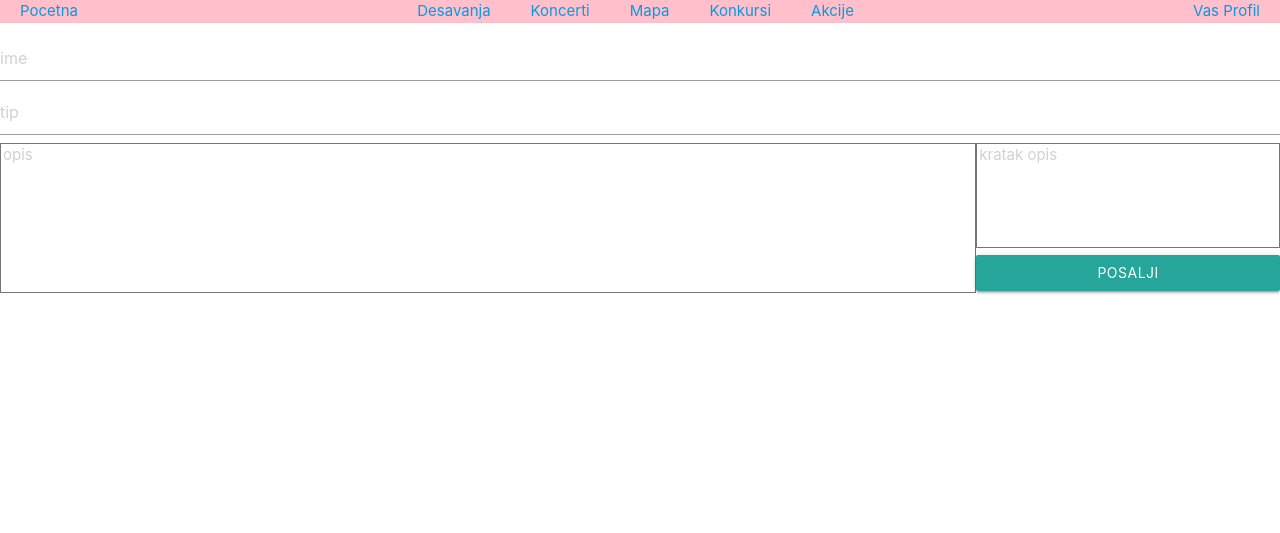
After one commit to andrijast/zadatakhzs, a PHP site: page /Pages/Tabs/dodajEvent.php in a window 1280 px wide. The commit adds this page. Shown: the top 533 px of the page. Run offline with PHP 8.4, Linux system fonts and the light colour scheme.

Commit message:
dodat Event Page

```diff
--- /dev/null
+++ b/Pages/Tabs/dodajEvent.php
@@ -0,0 +1,33 @@
+<!DOCTYPE html>
+<html>
+
+<head>
+    <?php include $_SERVER['DOCUMENT_ROOT'].'/zadatakhzs/templates/head.php' ?>
+    <link rel='stylesheet' href='/zadatakhzs/styles/event.css'/>
+    <title>Nov Dogadjaj</title>
+</head>
+
+<body>
+
+    <?php include ROOT.'/zadatakhzs/templates/header.php' ?>
+
+    <!-- Opis -->
+    <div class="my_newevent">
+        <form action="submitEvent.php" methdon="post">
+            <input type="text" id="" name="ime" placeholder="ime">
+            <input type="text" id="user" name="tip" placeholder="tip">
+            <div class="my_areaholder">
+                <textarea id="opis"  name="opis"  placeholder="opis"        class="my_longtext"></textarea>
+                <div>
+                    <textarea id="kopis" name="kopis" placeholder="kratak opis" class="my_shorttext"></textarea>
+                    <button type="submit" class="btn" name="login-submit" class="my_button">Posalji</button>
+                </div>
+            </div>
+        </form>
+    </div>
+
+    <?php include ROOT.'/zadatakhzs/templates/footer.php' ?>
+
+</body>
+
+</html>
--- a/Pages/home.php
+++ b/Pages/home.php
@@ -11,6 +11,7 @@
     <!-- Top Navigation -->
     <div class="my_topnav">
         <a href="/zadatakhzs/pages/user/login_page.php" class="my_login"> Login </a>
+        <a href="/zadatakhzs/pages/tabs/dodajEvent.php" class="my_login"> Novi Dogadjaj </a>
         <form class="my_search" method="get" action="">
             <input type="text" name="search" id="search" value="trazi..."/>
             <input type="submit" style="display: none" />
@@ -31,6 +32,8 @@
             <?php include ROOT.'/zadatakhzs/templates/search.php' ?>
         </div>
     </div>
+
+    <?php include ROOT.'/zadatakhzs/templates/footer.php'; ?>
 </body>
 
 </html>
--- /dev/null
+++ b/Styles/event.css
@@ -0,0 +1,24 @@
+.my_areaholder {
+    display: flex;
+    justify-content: space-evenly;
+}
+.my_longtext {
+    width: 80%;
+    height: 10rem;
+    background-color:
+    transparent;
+}
+.my_shorttext {
+    width: 100%;
+    height: 70%;
+    background-color:
+    transparent;
+}
+button {
+    width: 100%;
+    height: 30%;
+}
+
+textarea {
+    resize: none;
+}
--- a/Styles/home.css
+++ b/Styles/home.css
@@ -19,7 +19,7 @@
 .my_login {
     color: black;
     margin-left: 20px;
-    font-size:32px;
+    font-size: 24px;
 }
 
 .my_search {
@@ -31,6 +31,7 @@
 
 
 .my_results {
+    font-size: 11px;
     display: flex;
     justify-content: flex-end;
     flex-wrap: wrap;
--- a/Styles/style.css
+++ b/Styles/style.css
@@ -15,7 +15,7 @@
     width: 150px;
 }
 .my_icon:hover {
-    opacity:0.8;
+    opacity:0.7;
 }
 
 .my_results {
@@ -47,3 +47,7 @@ li a {
 li a:hover {
     background-color: #111;
 }
+
+.my_newevent {
+
+}
```
